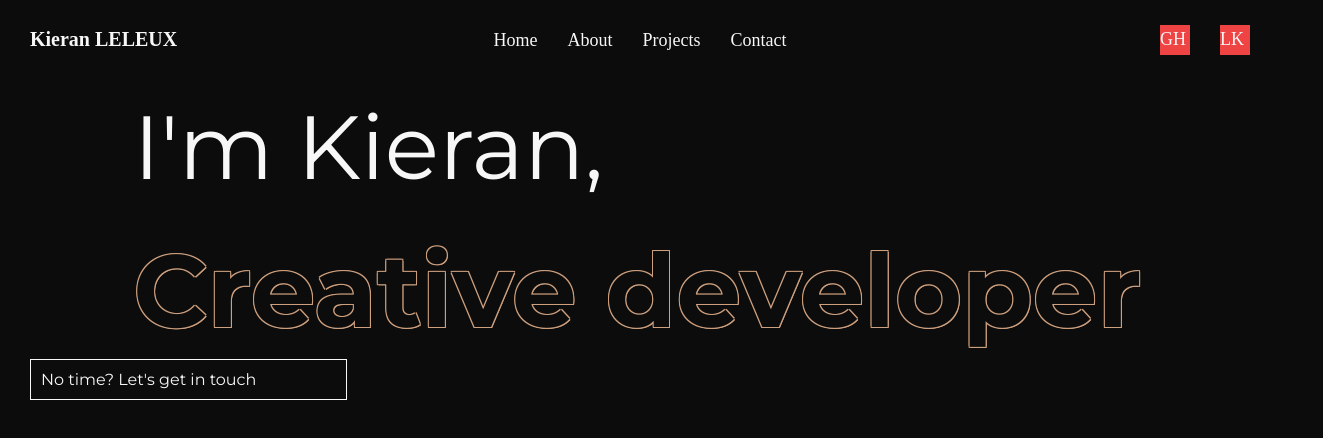
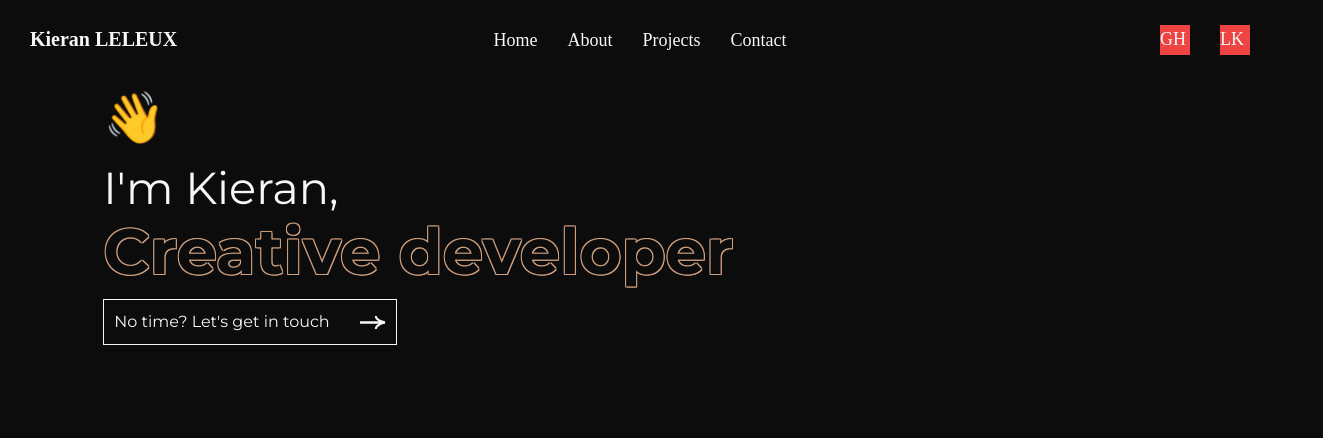
Before and after one commit to kilelx/portfolio, a React (Vite) app: page / in a window 1280 px wide. Shown: the top 438 px of the page, 1323 px wide, since content can reach past the window. Built offline with nearby package versions, Linux system fonts and the light colour scheme.

Commit message:
wip: hero

```diff
--- a/src/components/Hero.tsx
+++ b/src/components/Hero.tsx
@@ -15,7 +15,7 @@ export default function Hero() {
       // Produit en croix, and add +100 to get a range between 100 and 900
       let progress = ((xPercentage * 800) / 100) + 100;
 
-      titleRef.current.style.fontVariationSettings = `'wght' ${progress}`;
+      titleRef.current.style.fontVariationSettings = `'wght' ${Math.round(progress)}`;
     }
   }
 
@@ -27,15 +27,20 @@ export default function Hero() {
 
 
   return (
-    <section className='section-container' id='hero_section'>
-      {/* <p>👋</p> */}
-      <h1 className="md:ml-psh1">
-        <span  className="text-white font-normal">I'm Kieran,</span><br></br>
-        <span ref={titleRef} className="outlined-hero text-dark font-bold text-mob-mammoth">Creative developer</span>
-        {/* <span className='text-brown developer'>&nbsp;developer</span> */}
+    <section className='section-container md:ml-psh1' id='hero_section'>
+      <p className='text-[30px] md:text-[50px]'>👋</p>
+      <h1>
+        <span  className="text-mob-intro md:text-intro text-white font-normal">I'm Kieran,</span>
+        <br className='md:mt-[calc(-1500vw/1000)]'></br>
+        <span ref={titleRef} className="outlined-hero text-dark font-bold text-mob-mammoth md:text-mammoth">Creative developer</span>
       </h1>
 
-      <a href="" className='border border-white text-white p-[10px] pr-[90px]'>No time? Let's get in touch</a>
+      <a href="" className='inline-flex items-center border border-white text-white p-[10px]'>No time? Let's get in touch
+      <svg className='ml-[20px] md:ml-[30px]' width="26" height="13" viewBox="0 0 26 13" fill="none" xmlns="http://www.w3.org/2000/svg">
+        <path d="M0 6.23026H25C21.9298 5.82091 15.7895 4.01974 15.7895 0.0899124M0 6.76974H25C21.9298 7.17909 15.7895 8.98026 15.7895 12.9101" stroke="#F7F7F7" stroke-width="2"/>
+      </svg>
+
+      </a>
     </section>
   )
 }
--- a/src/index.css
+++ b/src/index.css
@@ -24,6 +24,12 @@ h1:first-child {
   font-variation-settings: "wght" 700;
 }
 
+br {
+  content: "";
+  display: block;
+  /* margin: calc(-4000vw/1000) 0; */
+}
+
 /* .developer {
   font-size: calc(5000vw/1000);
 } */
--- a/tailwind.config.js
+++ b/tailwind.config.js
@@ -20,6 +20,8 @@ export default {
         montserrat: ["Montserrat", "sans-serif"]
       },
       fontSize: {
+        "mob-intro": "calc(6000vw/1000)",
+        intro: "calc(3500vw/1000)",
         "mob-mammoth": "calc(8000vw / 1000)",
         mammoth: "calc(5000vw/1000)"
       },
```
